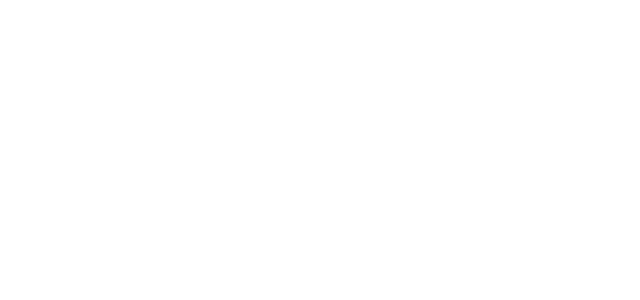
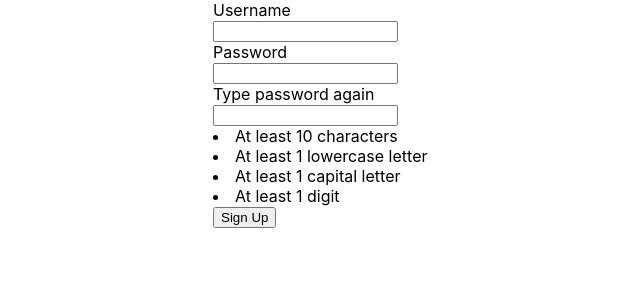
Before and after one commit to ak2253/E2EE-project, a React (Create React App) app: page /signup in a window 1280 px wide. Shown: the top 300 px of the page, without its empty margins (107-747 px from the left). Built offline with nearby package versions, Linux system fonts and the light colour scheme.

Commit message:
Add code for signup.

```diff
--- /dev/null
+++ b/src/SignUp.css
@@ -0,0 +1,6 @@
+.LoginBox {
+    display: block;
+    margin: auto;
+    width: 50%;
+}
+/*text-decoration: line-through;*/
--- a/src/SignUp.jsx
+++ /dev/null
@@ -1,7 +0,0 @@
-import React from 'react';
-
-function Signup() {
-  return <div />;
-}
-
-export default Signup;
--- /dev/null
+++ b/src/SignUp.tsx
@@ -0,0 +1,130 @@
+import React, { useState } from 'react';
+import { useHistory } from 'react-router-dom';
+
+import './SignUp.css';
+
+function Signup() {
+  const history = useHistory();
+  const [signUpMessage, setSignUpMessage] = useState('');
+  const [signUp, setSignUp] = useState({
+    username: '',
+    password1: '',
+    password2: '',
+  });
+  function HandleSignUp() {
+    const tusername = signUp.username.trim();
+    const tpassword1 = signUp.password1.trim();
+    const tpassword2 = signUp.password2.trim();
+
+    if (tusername === '' || tpassword1 === '' || tpassword2 === '') {
+      setSignUpMessage('Please fill in all fields.');
+    } else if (tpassword1.length < 10) {
+      setSignUpMessage('Password is not long enough.');
+    } else if (/(?=.\s)/.exec(tpassword1)) {
+      setSignUpMessage('Password cannot have whitespace');
+    } else if (!/(?=.*\d)(?=.*[a-z])(?=.*[A-Z])/.exec(tpassword1)) {
+      setSignUpMessage('Password does not meet all requirements');
+    } else if (tpassword1 !== tpassword2) {
+      setSignUpMessage('Passwords do not match.');
+    } else {
+      fetch('/api/signup', {
+        method: 'POST',
+        headers: new Headers({ 'content-type': 'application/json' }),
+        mode: 'no-cors',
+        body: JSON.stringify({
+          username: tusername,
+          password: tpassword1,
+        }),
+      })
+        .then((res) => res.json())
+        .then((data) => {
+          if (data.success) {
+            history.push('/mainmenu');
+          } else setSignUpMessage(data.message);
+        })
+        .catch((error) => {
+          <div className="signup-error-box">
+            Malformed message was recieved:
+            {error}
+          </div>;
+        });
+    }
+  }
+
+  function HandleInput(event) {
+    const { value: NewValue } = event.target;
+    if (event.target.name === 'password1') {
+      const requirement1 = document.getElementById('requirement1') as HTMLElement;
+      const requirement2 = document.getElementById('requirement2') as HTMLElement;
+      const requirement3 = document.getElementById('requirement3') as HTMLElement;
+      const requirement4 = document.getElementById('requirement4') as HTMLElement;
+
+      if (NewValue.length >= 10) {
+        requirement1.style.textDecoration = 'line-through';
+      } else {
+        requirement1.style.textDecoration = 'none';
+      }
+      if (/(?=.*[a-z])/.exec(NewValue)) {
+        requirement2.style.textDecoration = 'line-through';
+      } else {
+        requirement2.style.textDecoration = 'none';
+      }
+      if (/(?=.*[A-Z])/.exec(NewValue)) {
+        requirement3.style.textDecoration = 'line-through';
+      } else {
+        requirement3.style.textDecoration = 'none';
+      }
+      if (/(?=.*\d)/.exec(NewValue)) {
+        requirement4.style.textDecoration = 'line-through';
+      } else {
+        requirement4.style.textDecoration = 'none';
+      }
+    }
+    setSignUp({
+      ...signUp,
+      [event.target.name]: NewValue,
+    });
+  }
+
+  return (
+    <div className="LoginBox">
+      <form className="login-form">
+        <div className="form-label">Username</div>
+        <input
+          type="text"
+          name="username"
+          className="login-username"
+          defaultValue={signUp.username}
+          onChange={HandleInput}
+          autoComplete="off"
+        />
+        <div className="form-label">Password</div>
+        <input
+          type="text"
+          name="password1"
+          className="login-password"
+          defaultValue={signUp.password1}
+          onChange={HandleInput}
+          autoComplete="off"
+        />
+        <div className="form-label">Type password again</div>
+        <input
+          type="text"
+          name="password2"
+          className="login-password"
+          defaultValue={signUp.password2}
+          onChange={HandleInput}
+          autoComplete="off"
+        />
+      </form>
+      <li id="requirement1">At least 10 characters</li>
+      <li id="requirement2">At least 1 lowercase letter</li>
+      <li id="requirement3">At least 1 capital letter</li>
+      <li id="requirement4">At least 1 digit</li>
+      <div>{signUpMessage}</div>
+      <button type="button" value="Signup" onClick={HandleSignUp}>Sign Up</button>
+    </div>
+  );
+}
+
+export default Signup;
```
Also changed, not shown: src/Login.tsx (indentation only).
